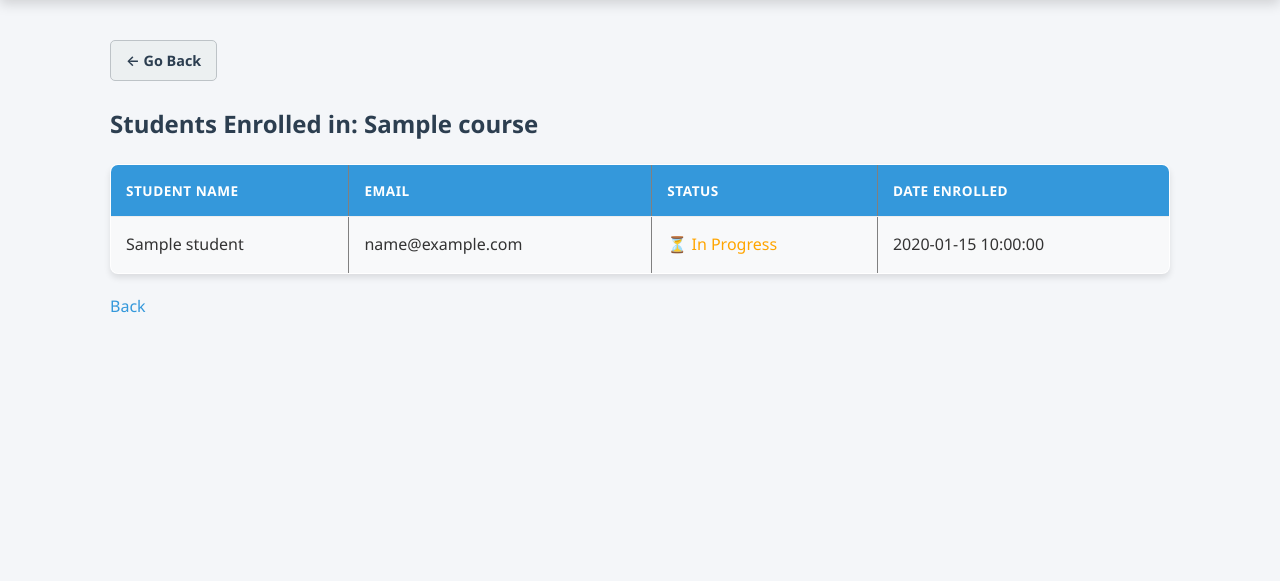
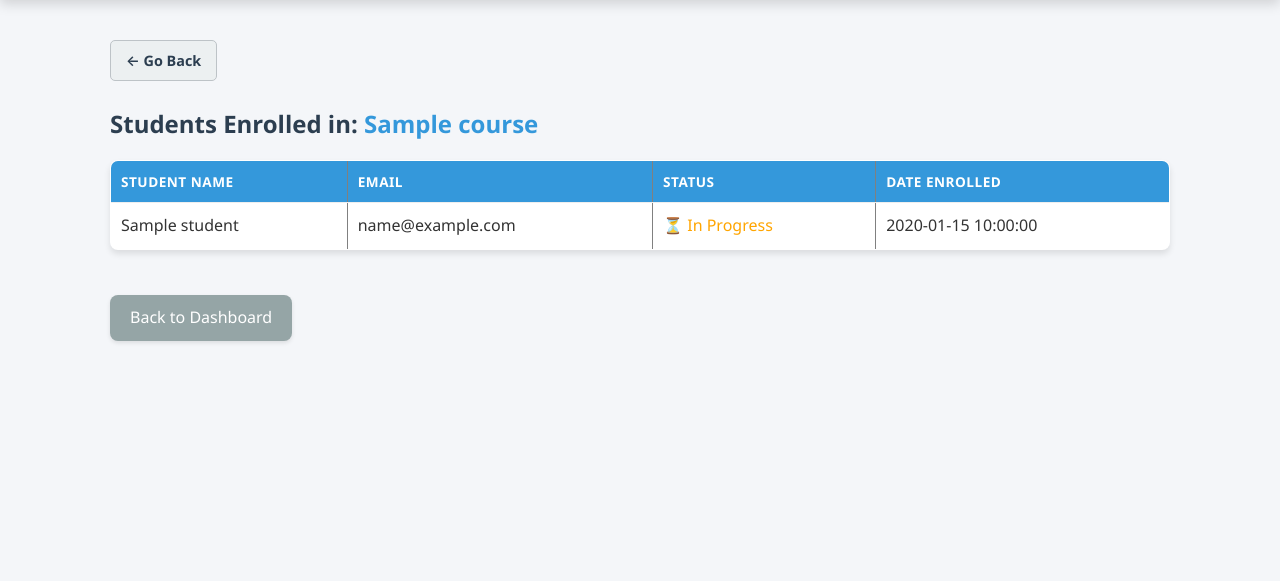
Before and after one commit to Mazharul75/learn2earn1, a PHP site: the page made by app/views/instructor/students.php in a window 1280 px wide. Shown: the part 81-662 px from the top of the page. Run offline with PHP 8.4, Linux system fonts and the light colour scheme; the template is opened without the code that fills it: most values are stand-ins (such as "Sample title", 1, 10 or a date in 2020); some libraries are stand-ins or nearby versions.

Commit message:
instructor studnt view fixed

```diff
--- a/app/views/instructor/students.php
+++ b/app/views/instructor/students.php
@@ -1,28 +1,39 @@
 <?php require_once __DIR__ . '/../layouts/header.php'; ?>
-    <h2>Students Enrolled in: <?= $course['title']; ?></h2>
-    <table border="1">
-        <tr>
-            <th>Student Name</th>
-            <th>Email</th>
-            <th>Status</th>
-            <th>Date Enrolled</th>
-        </tr>
+
+    <h2>Students Enrolled in: <span style="color: #3498db;"><?= $course['title']; ?></span></h2>
+
+    <table border="1" style="width: 100%; border-collapse: collapse; margin-top: 15px;">
+        <thead style="background: #ecf0f1;">
+            <tr>
+                <th style="padding: 10px;">Student Name</th>
+                <th style="padding: 10px;">Email</th>
+                <th style="padding: 10px;">Status</th>
+                <th style="padding: 10px;">Date Enrolled</th>
+            </tr>
+        </thead>
+        <tbody>
         <?php if(!empty($students)): ?>
             <?php foreach($students as $student): ?>
             <tr>
-                <td><?= $student['name']; ?></td>
-                <td><?= $student['email']; ?></td>
-                <td>
+                <td style="padding: 10px;"><?= $student['name']; ?></td>
+                <td style="padding: 10px;"><?= $student['email']; ?></td>
+                <td style="padding: 10px;">
                     <?php if($student['progress'] == 100): ?>
                         <span style="color:green; font-weight:bold;">✅ Completed (Passed)</span>
                     <?php else: ?>
                         <span style="color:orange;">⏳ In Progress</span>
                     <?php endif; ?>
                 </td>
-                <td><?= $student['enrolled_at']; ?></td>
+                <td style="padding: 10px;"><?= $student['enrolled_at']; ?></td>
             </tr>
             <?php endforeach; ?>
+        <?php else: ?>
+            <tr><td colspan="4" style="padding: 15px; text-align: center;">No students currently enrolled.</td></tr>
         <?php endif; ?>
+        </tbody>
     </table>
-    <a href="<?= BASE_URL ?>instructor/index">Back</a>
+
+    <br>
+    <a href="<?= BASE_URL ?>instructor/index" class="btn" style="background: #95a5a6; text-decoration: none;">Back to Dashboard</a>
+
 <?php require_once __DIR__ . '/../layouts/footer.php'; ?>
```
